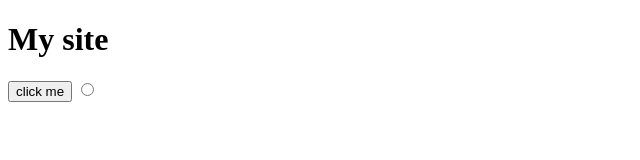
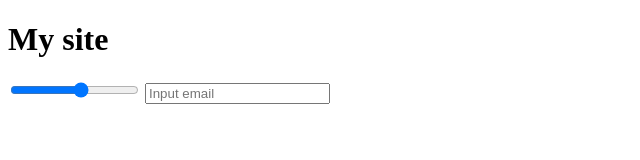
Before and after one commit to MaksymKorobka/MaksymKorobka.github.io, a plain HTML site: page index.html in a window 1280 px wide. Shown: the whole page, without its empty margins (0-640 px from the left). Drawn offline with Linux system fonts and the light colour scheme.

Commit message:
range+email

```diff
--- a/index.html
+++ b/index.html
@@ -9,7 +9,7 @@
 </head>
 <body>
     <h1>My site</h1>
-    <input type="button" value="click me">
-    <input type="radio" />
+    <input type="range" min="10" max="100" value="60" name="" id="" />
+    <input type="email" placeholder="Input email" name="" id="" />
 </body>
 </html>
```
